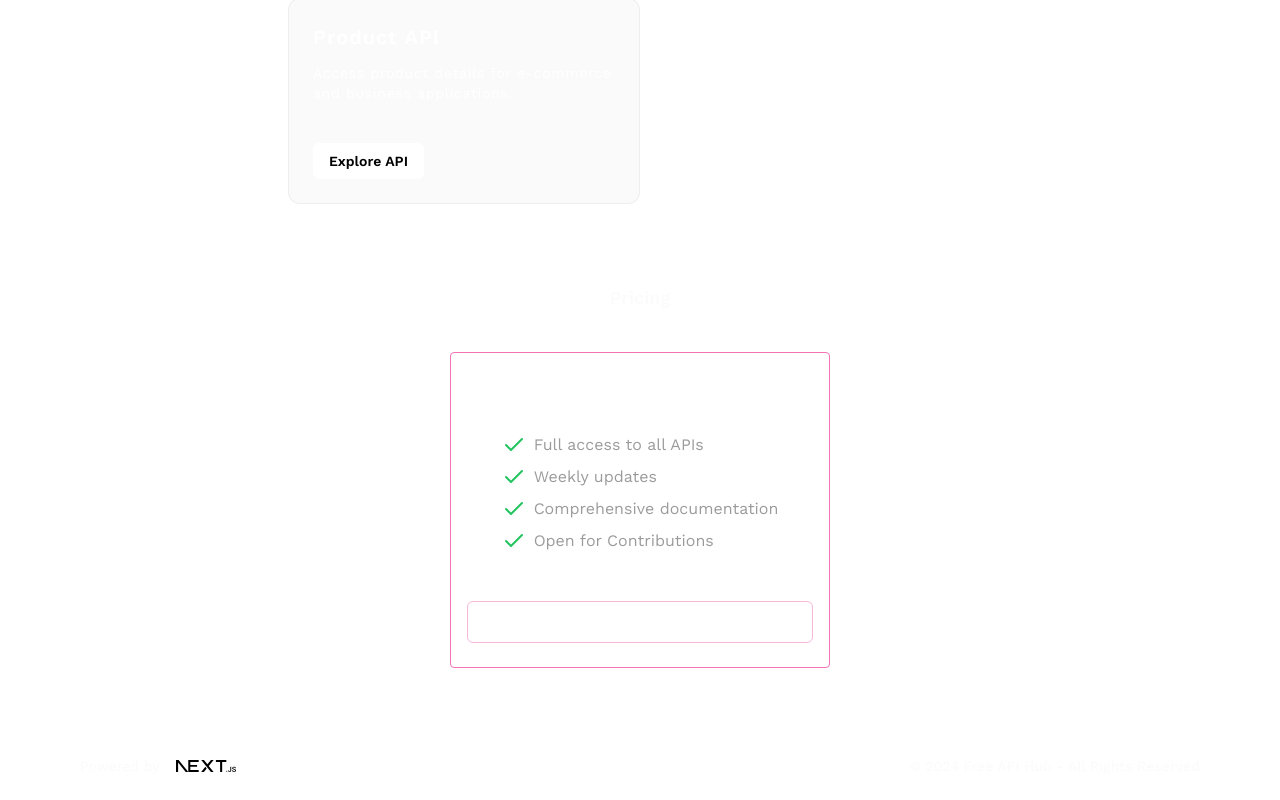
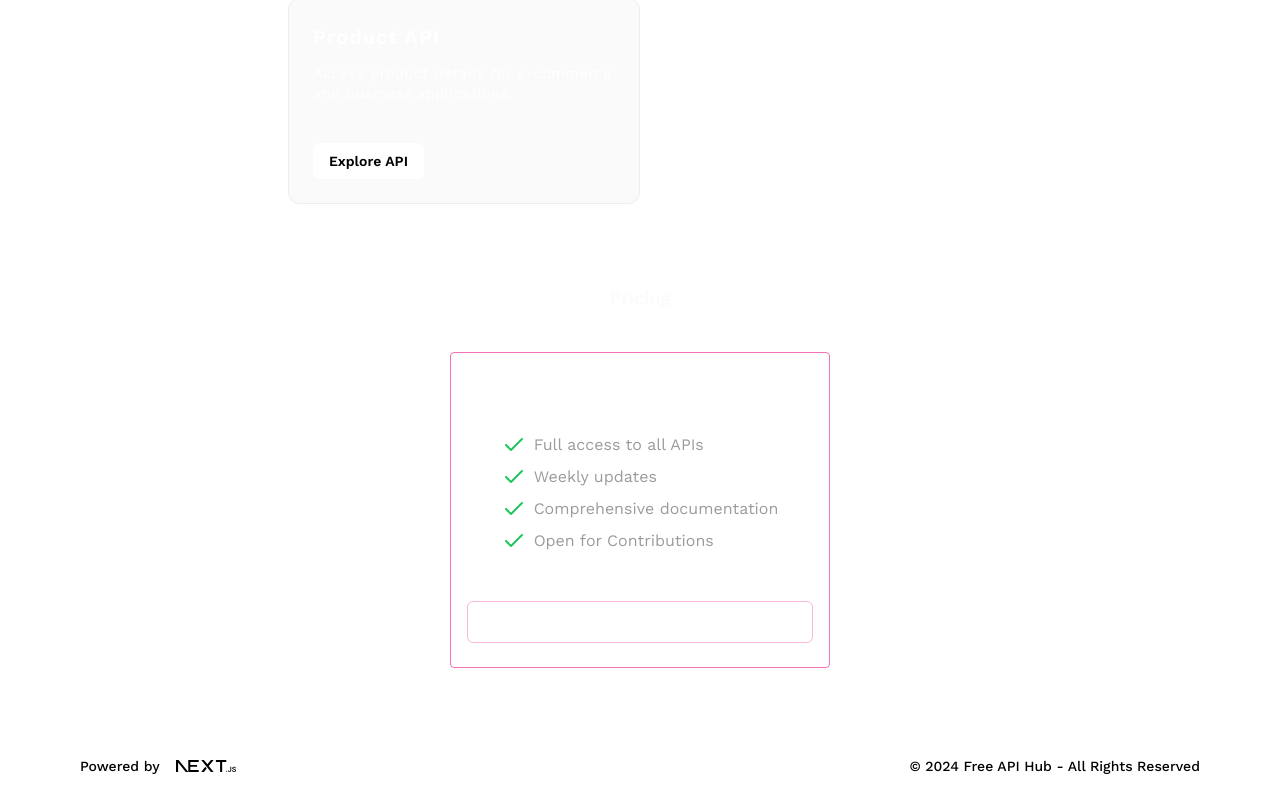
Before and after one commit to rehan-adi/FreeApiHub, a Next.js app in the folder apps/freeapihub-docs/: page / in a window 1280 px wide. Shown: the part 1190-1990 px from the top of the page. Built offline with nearby package versions, Linux system fonts and the light colour scheme.

Commit message:
style: Adjust styles for dark and light mode support in Footer

```diff
--- a/apps/freeapihub-docs/components/Footer.tsx
+++ b/apps/freeapihub-docs/components/Footer.tsx
@@ -7,7 +7,7 @@ const Footer = () => {
     <a
       className="flex items-center gap-2 hover:underline hover:underline-offset-4"
     >
-      <span className="mr-2 text-sm text-[#FAFAFACC] font-medium">Powered by</span>
+      <span className="mr-2 text-sm dark:text-[#FAFAFACC] text-black font-medium">Powered by</span>
       <Image
           className="dark:invert"
           src="/next.svg"
@@ -17,7 +17,7 @@ const Footer = () => {
           priority
         />
     </a>
-    <p className="text-sm text-[#FAFAFACC] font-medium">© 2024 Free API Hub - All Rights Reserved</p>
+    <p className="text-sm dark:text-[#FAFAFACC] text-black font-medium">© 2024 Free API Hub - All Rights Reserved</p>
   </footer>
   );
 };
```
